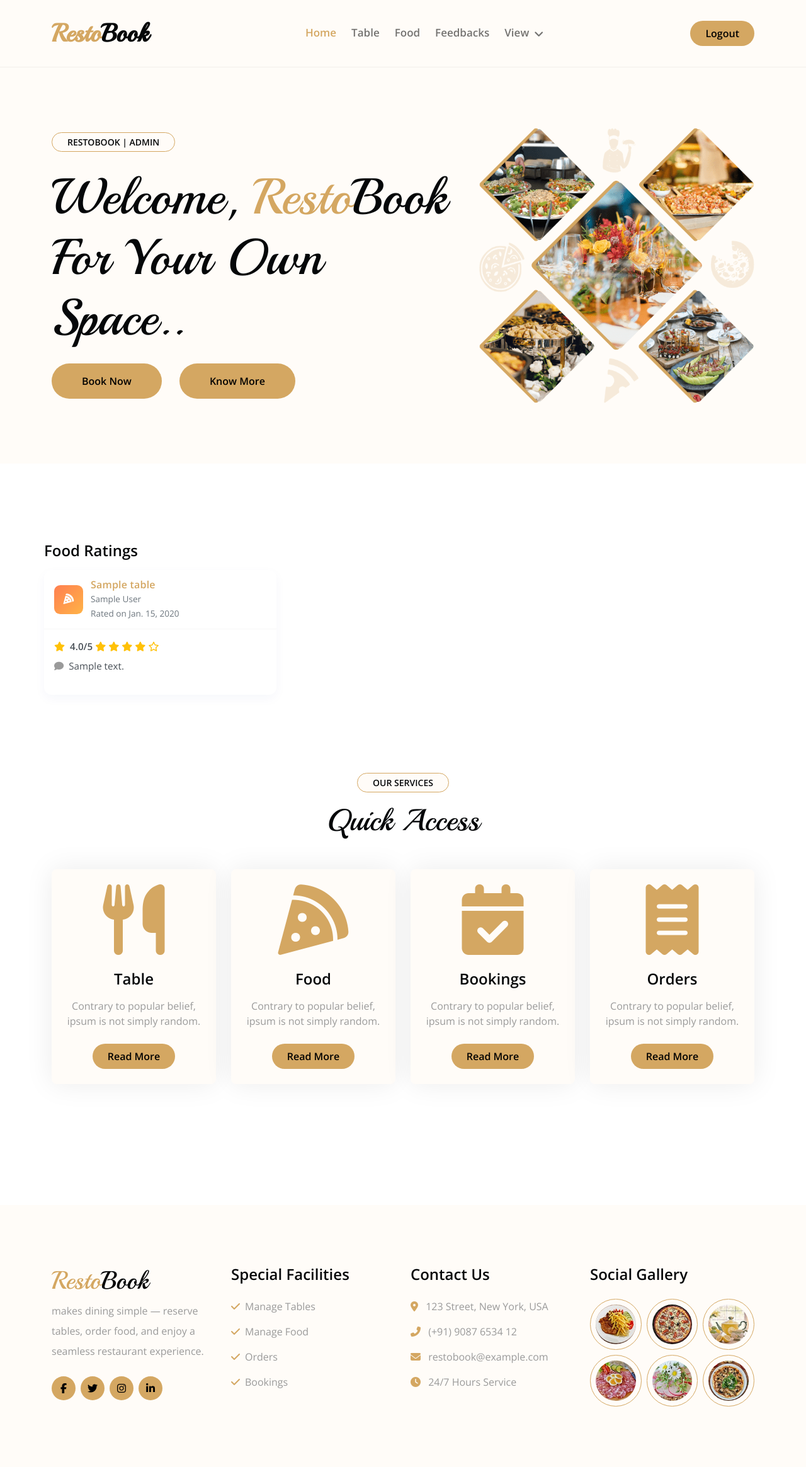
After one commit to RizvanaKA/Restaurant-, a Django app: page /myapp/view_food_feedback/ in a window 1280 px wide. The commit adds this page. Shown: the whole page at 63% size. Run offline with Django 5.2, Linux system fonts and the light colour scheme; tables that the repository leaves empty hold one stand-in row (values such as "Sample post"); some libraries are stand-ins or nearby versions.

Commit message:
Add files via upload

```diff
--- a/templates/admins/index.html
+++ b/templates/admins/index.html
@@ -58,6 +58,7 @@
                                 <a href="#" class="nav-link dropdown-toggle" data-bs-toggle="dropdown">View</a>
                                 <div class="dropdown-menu bg-light">
                                     <a href="/myapp/admin_view_booking/#block" class="dropdown-item">Bookings</a>
+                                    <a href="/myapp/view_food_feedback/#block" class="dropdown-item">Food feedback</a>
                                     <a href="/myapp/admin_view_order/#block" class="dropdown-item">Order</a>
                                 </div>
                             </div>
--- /dev/null
+++ b/templates/admins/view_feedback.html
@@ -0,0 +1,117 @@
+
+{% extends 'admins/index.html' %}
+{% block body %}
+<style>
+  .food-wrap { padding: 1.75rem 0; }
+
+  .food-card {
+    border-radius: 0.75rem;
+    border: 1px solid rgba(13,110,253,0.06);
+    background: #fff;
+    transition: transform .18s ease, box-shadow .18s ease;
+    box-shadow: 0 6px 18px rgba(18,63,145,0.04);
+  }
+
+  .food-card:hover {
+    transform: translateY(-6px);
+    box-shadow: 0 18px 40px rgba(18,63,145,0.08);
+  }
+
+  .food-card .card-top {
+    padding: .9rem 1rem;
+    border-bottom: 1px solid rgba(0,0,0,0.03);
+    display: flex;
+    gap: .75rem;
+    align-items: center;
+  }
+
+  .food-badge {
+    width:46px;
+    height:46px;
+    border-radius:.6rem;
+    display:inline-flex;
+    align-items:center;
+    justify-content:center;
+    font-size:1.05rem;
+    color:#fff;
+    background: linear-gradient(135deg,#ff7f50,#ffb347);
+  }
+
+  .card-title {
+    margin:0;
+    font-size:1rem;
+    letter-spacing:.2px;
+  }
+
+  .card-sub { color:#6c757d; font-size:.85rem; margin-top:.15rem; }
+
+  .food-card .card-body { padding:1rem; min-height:6.5rem; }
+
+  .meta-item { display:flex; align-items:center; gap:.5rem; color:#495057; font-size:.95rem; }
+
+  .rating-stars { color: #ffc107; }
+
+  @media (max-width: 991.98px) {
+    .food-card .card-body { min-height:7.5rem; }
+  }
+</style>
+
+<div class="container food-wrap">
+  <div class="d-flex justify-content-between align-items-center mb-3">
+    <h4 class="mb-0 text-dark">Food Ratings</h4>
+  </div>
+
+  <div class="row g-3">
+    {% for i in data %}
+      <div class="col-12 col-md-6 col-lg-4">
+        <div class="card food-card h-100 border-0">
+          <div class="card-top">
+            <div class="food-badge">
+              <i class="fas fa-pizza-slice"></i>
+            </div>
+            <div>
+              <h5 class="card-title text-primary fw-bold mb-0">{{ i.FOOD.name }}</h5>
+              <div class="card-sub">{{ i.USER.name }}</div>
+              <div class="card-sub">Rated on {{ i.date }}</div>
+            </div>
+          </div>
+
+          <div class="card-body d-flex flex-column">
+            <div class="mb-2">
+              <div class="meta-item">
+                <i class="fas fa-star text-warning"></i>
+                <div>
+                  <strong>{{ i.rating }}/5</strong>
+                  <span class="rating-stars">
+                    {% for s in "12345" %}
+                      {% if forloop.counter <= i.rating %}
+                        <i class="fas fa-star"></i>
+                      {% else %}
+                        <i class="far fa-star"></i>
+                      {% endif %}
+                    {% endfor %}
+                  </span>
+                </div>
+              </div>
+            </div>
+
+            <div class="meta-item mb-3">
+              <i class="fas fa-comment text-secondary"></i>
+              <div>{{ i.review }}</div>
+            </div>
+          </div>
+        </div>
+      </div>
+    {% empty %}
+      <div class="col-12">
+        <div class="alert alert-warning mb-0">
+          No food ratings found.
+        </div>
+      </div>
+    {% endfor %}
+  </div>
+</div>
+
+<!-- Font Awesome for icons -->
+<script src="https://kit.fontawesome.com/a2e0e6b6b6.js" crossorigin="anonymous"></script>
+{% endblock %}
```
Also changed, not shown: templates/admins/admin_view_booking.html (+5 -2 lines).
